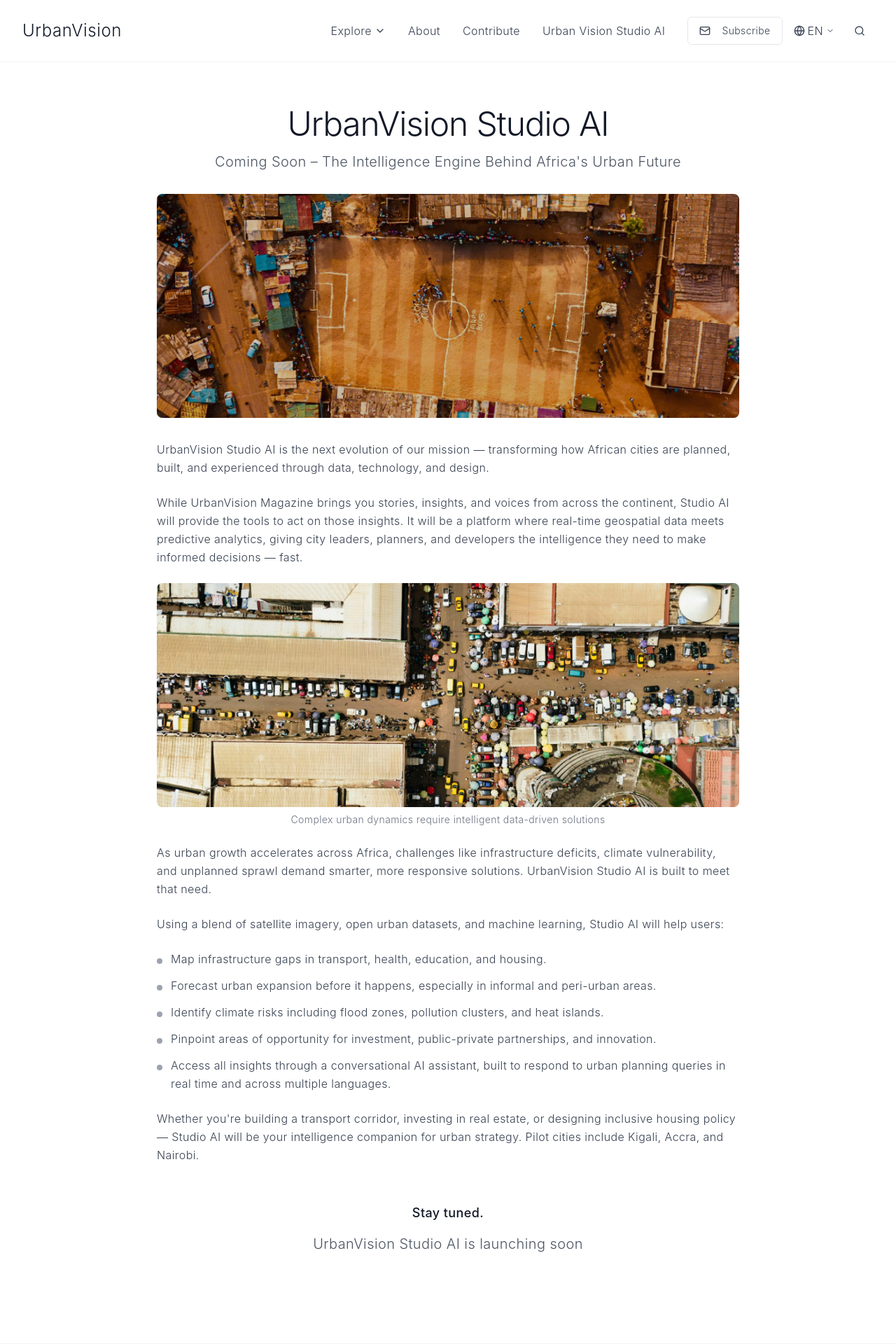
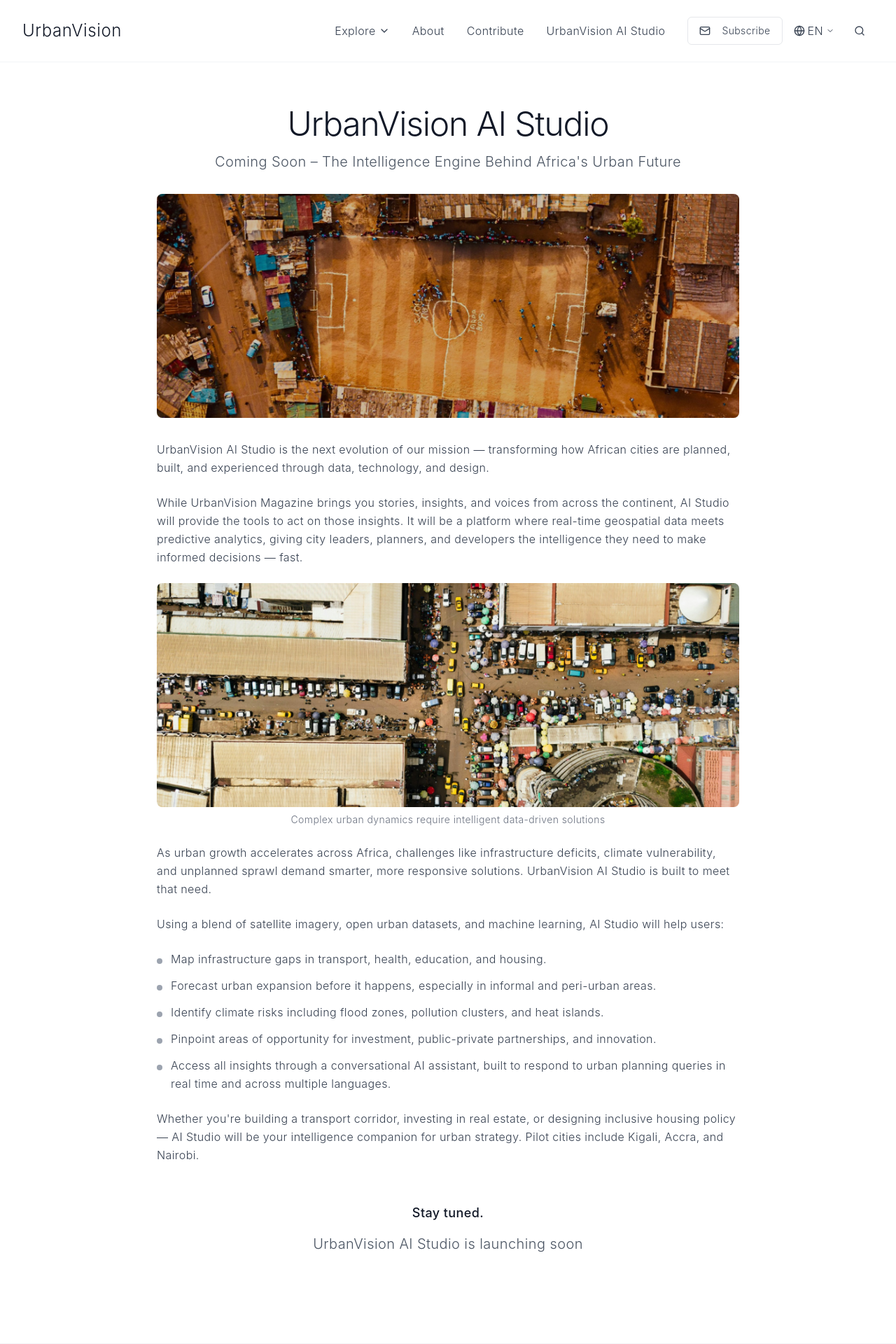
Before and after one commit to victorsekastudio/urbanvision-africa-scribe, a React (Vite) app: page /studio-ai in a window 1280 px wide. Shown: the top 1920 px of the page at 70% size. Built offline with nearby package versions, Linux system fonts and the light colour scheme.

Commit message:
Refactor: Rename "Urban Vision Studio AI"
Rename instances of "Urban Vision Studio AI" to "Urban Vision AI Studio" in the codebase.

```diff
--- a/src/components/layout/Header.tsx
+++ b/src/components/layout/Header.tsx
@@ -46,7 +46,7 @@ export const Header = () => {
                 to="/studio-ai"
                 className="text-gray-700 hover:text-gray-900 transition-colors duration-300 font-light"
               >
-                {t.urbanVisionStudioAI}
+                UrbanVision AI Studio
               </Link>
             </nav>
 
--- a/src/components/layout/MobileMenu.tsx
+++ b/src/components/layout/MobileMenu.tsx
@@ -106,7 +106,7 @@ export const MobileMenu = () => {
                 onClick={() => setIsOpen(false)}
                 className="block py-2 text-gray-700 hover:text-gray-900 transition-colors duration-200 font-light"
               >
-                {t.urbanVisionStudioAI}
+                UrbanVision AI Studio
               </Link>
             </div>
           </div>
--- a/src/pages/StudioAI.tsx
+++ b/src/pages/StudioAI.tsx
@@ -1,4 +1,3 @@
-
 import { Header } from "@/components/layout/Header";
 import { Footer } from "@/components/layout/Footer";
 import { StaticSEOHead } from "@/components/shared/StaticSEOHead";
@@ -7,15 +6,15 @@ const StudioAI = () => {
   return (
     <div className="min-h-screen bg-white">
       <StaticSEOHead
-        title="UrbanVision Studio AI - Intelligence Engine for Africa's Urban Future"
-        description="Transform how African cities are planned, built, and experienced through data, technology, and design with UrbanVision Studio AI."
+        title="UrbanVision AI Studio - Intelligence Engine for Africa's Urban Future"
+        description="Transform how African cities are planned, built, and experienced through data, technology, and design with UrbanVision AI Studio."
       />
       <Header />
       <main className="max-w-4xl mx-auto px-4 sm:px-6 lg:px-8 py-16">
         <div className="space-y-8">
           <div className="text-center space-y-4">
             <h1 className="text-4xl md:text-5xl font-light text-gray-900 tracking-tight">
-              UrbanVision Studio AI
+              UrbanVision AI Studio
             </h1>
             <p className="text-xl text-gray-600 font-light max-w-3xl mx-auto">
               Coming Soon – The Intelligence Engine Behind Africa's Urban Future
@@ -34,11 +33,11 @@ const StudioAI = () => {
 
           <div className="prose prose-lg max-w-none space-y-6 text-gray-700 leading-relaxed">
             <p>
-              UrbanVision Studio AI is the next evolution of our mission — transforming how African cities are planned, built, and experienced through data, technology, and design.
+              UrbanVision AI Studio is the next evolution of our mission — transforming how African cities are planned, built, and experienced through data, technology, and design.
             </p>
 
             <p>
-              While UrbanVision Magazine brings you stories, insights, and voices from across the continent, Studio AI will provide the tools to act on those insights. It will be a platform where real-time geospatial data meets predictive analytics, giving city leaders, planners, and developers the intelligence they need to make informed decisions — fast.
+              While UrbanVision Magazine brings you stories, insights, and voices from across the continent, AI Studio will provide the tools to act on those insights. It will be a platform where real-time geospatial data meets predictive analytics, giving city leaders, planners, and developers the intelligence they need to make informed decisions — fast.
             </p>
 
             {/* Second Image with Context */}
@@ -54,11 +53,11 @@ const StudioAI = () => {
             </div>
 
             <p>
-              As urban growth accelerates across Africa, challenges like infrastructure deficits, climate vulnerability, and unplanned sprawl demand smarter, more responsive solutions. UrbanVision Studio AI is built to meet that need.
+              As urban growth accelerates across Africa, challenges like infrastructure deficits, climate vulnerability, and unplanned sprawl demand smarter, more responsive solutions. UrbanVision AI Studio is built to meet that need.
             </p>
 
             <p>
-              Using a blend of satellite imagery, open urban datasets, and machine learning, Studio AI will help users:
+              Using a blend of satellite imagery, open urban datasets, and machine learning, AI Studio will help users:
             </p>
 
             <ul className="space-y-3 text-gray-700">
@@ -85,7 +84,7 @@ const StudioAI = () => {
             </ul>
 
             <p>
-              Whether you're building a transport corridor, investing in real estate, or designing inclusive housing policy — Studio AI will be your intelligence companion for urban strategy. Pilot cities include Kigali, Accra, and Nairobi.
+              Whether you're building a transport corridor, investing in real estate, or designing inclusive housing policy — AI Studio will be your intelligence companion for urban strategy. Pilot cities include Kigali, Accra, and Nairobi.
             </p>
 
             <div className="text-center space-y-4 pt-8">
@@ -93,7 +92,7 @@ const StudioAI = () => {
                 Stay tuned.
               </p>
               <p className="text-xl text-gray-600 font-light">
-                UrbanVision Studio AI is launching soon
+                UrbanVision AI Studio is launching soon
               </p>
             </div>
           </div>
```
